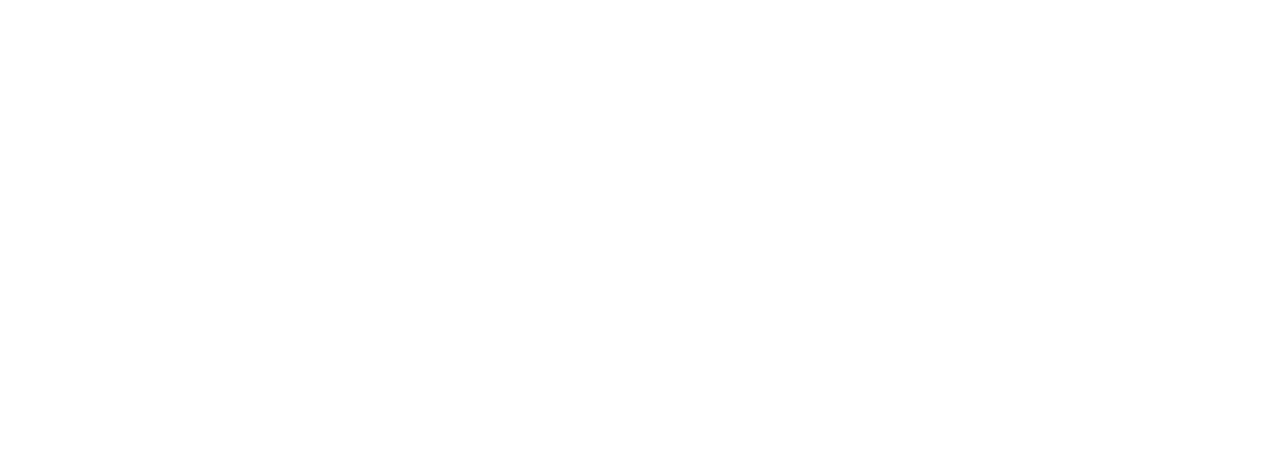
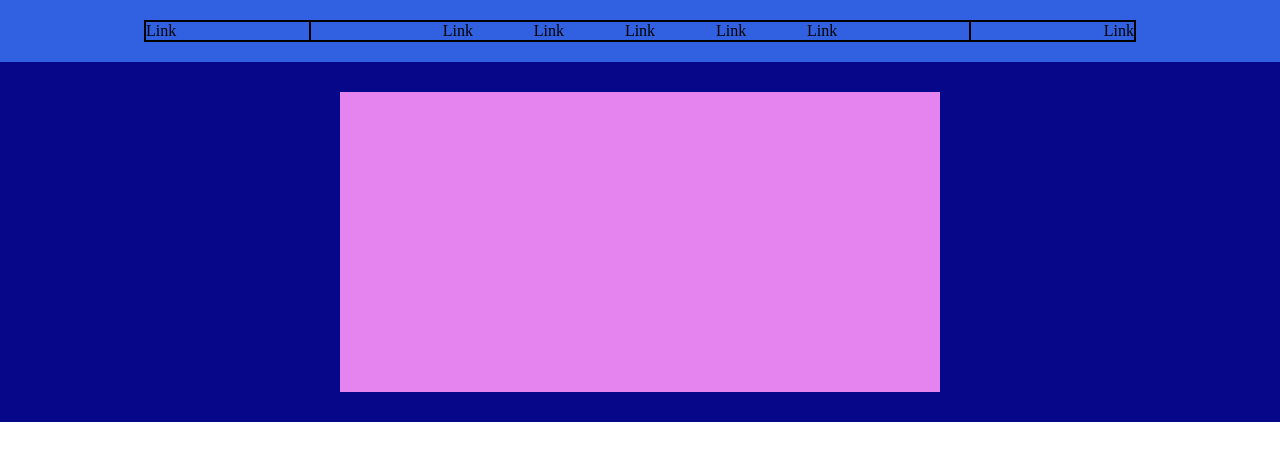
Before and after one commit to Lucianor01/htmlcss-struttura-discord, a plain HTML site: page index.html in a window 1280 px wide. Drawn offline with Linux system fonts and the light colour scheme.

Commit message:
Nav-header

```diff
--- a/assets/css/style.css
+++ b/assets/css/style.css
@@ -0,0 +1,52 @@
+nav{
+    display: flex;
+    padding: 20px;
+    background-color: #3161e0;
+    justify-content: space-around;
+}
+
+.container-nav{
+    border: 1px solid black;
+    display: flex;
+}
+
+nav div{
+    width: 80%;
+    border: 1px solid black;
+}
+
+.left-nav{
+    width: 20%;
+}
+
+.right-nav{
+    display: flex;
+    justify-content: flex-end;
+    width: 20%;
+}
+
+.center-nav{
+    display: flex;
+   justify-content: center;
+}
+
+ul{
+    display: flex;
+    width: 60%;
+    list-style: none;
+    justify-content: space-between;
+}
+
+header{
+    padding: 30px;
+    margin: auto;
+    display: flex;
+    background-color: #060789;
+    justify-content: space-around;
+}
+
+.container-header{
+    width: 600px;
+    height: 300px;
+    background-color: #e684ef;
+}
--- a/index.html
+++ b/index.html
@@ -10,5 +10,42 @@
 </head>
 <body>
 
+    <!-- NAV -->
+    <nav>
+        <div class="container-nav">
+        <div class="left-nav">
+            Link
+        </div>
+        <div class="center-nav">
+            <ul>
+                <li>Link</li>
+                <li>Link</li>
+                <li>Link</li>
+                <li>Link</li>
+                <li>Link</li>
+            </ul>
+        </div>
+        <div class="right-nav">
+            Link
+        </div>
+    </div>
+    </nav>
+    <!-- HEADER -->
+    <header>
+        <div class="container-header">
+
+        </div>
+    </header>
+
+    <!-- MAIN -->
+    <main>
+        <div>
+            <div>
+
+            </div>
+            <div></div>
+        </div>
+    </main>
+
 </body>
 </html>
```
